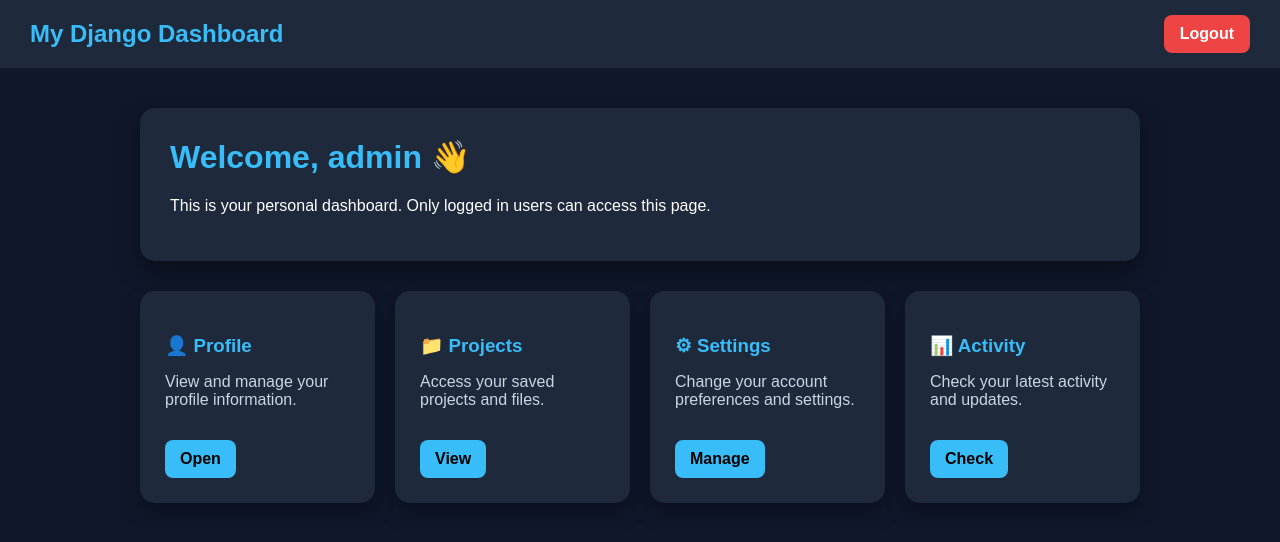
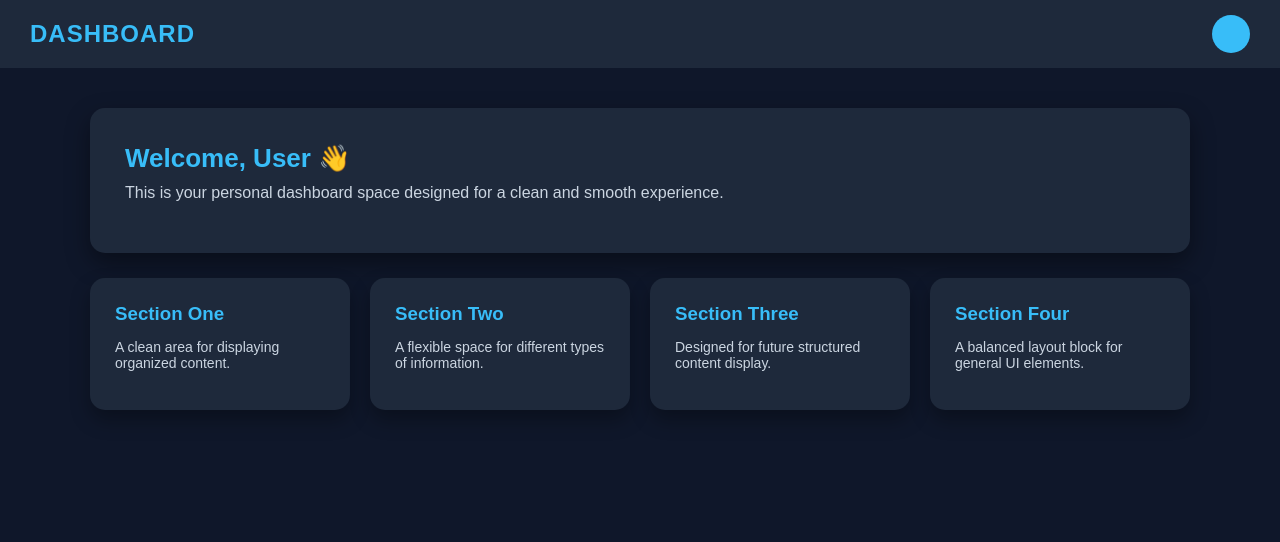
Before and after one commit to aashikaK/Django, a Django app: page / in a window 1280 px wide. Shown: the top 542 px of the page. Run offline with Django 5.2, Linux system fonts and the light colour scheme; a user stored in the database is signed in; parts of the project's set-up code (start-up, migrations or seed data) failed here and were passed over.

Commit message:
index.html

```diff
--- a/userproject/home/views.py
+++ b/userproject/home/views.py
@@ -1,5 +1,5 @@
 from django.shortcuts import render,redirect
-from django.contrib.auth.models import user
+from django.contrib.auth.models import User
 from django.contrib.auth import authenticate,logout
 
 # pw for aashi is Aashika123
--- a/userproject/templates/index.html
+++ b/userproject/templates/index.html
@@ -1,10 +1,8 @@
-{% load static %}
-
 <!DOCTYPE html>
 <html lang="en">
 <head>
     <meta charset="UTF-8">
-    <title>User Dashboard</title>
+    <title>Dashboard</title>
 
     <style>
 
@@ -26,41 +24,42 @@
         .navbar h2{
             margin:0;
             color:#38bdf8;
+            letter-spacing:1px;
         }
 
-        .logout-btn{
-            background:#ef4444;
-            color:white;
-            padding:10px 16px;
-            border-radius:8px;
-            text-decoration:none;
-            font-weight:bold;
-        }
-
-        .logout-btn:hover{
-            background:#dc2626;
+        .avatar{
+            width:38px;
+            height:38px;
+            border-radius:50%;
+            background:#38bdf8;
         }
 
         .container{
-            max-width:1000px;
+            max-width:1100px;
             margin:auto;
             padding:40px 20px;
         }
 
-        .welcome-box{
+        .welcome{
             background:#1e293b;
-            padding:30px;
+            padding:35px;
             border-radius:15px;
-            margin-bottom:30px;
+            margin-bottom:25px;
             box-shadow:0 10px 25px rgba(0,0,0,0.4);
         }
 
-        .welcome-box h1{
-            margin-top:0;
+        .welcome h1{
+            margin:0;
             color:#38bdf8;
+            font-size:26px;
         }
 
-        .cards{
+        .welcome p{
+            color:#cbd5e1;
+            margin-top:10px;
+        }
+
+        .grid{
             display:grid;
             grid-template-columns:repeat(auto-fit,minmax(220px,1fr));
             gap:20px;
@@ -79,154 +78,66 @@
         }
 
         .card h3{
+            margin:0 0 10px 0;
             color:#38bdf8;
-            margin-bottom:10px;
         }
 
         .card p{
             color:#cbd5e1;
-        }
-
-        .card a{
-            display:inline-block;
-            margin-top:15px;
-            text-decoration:none;
-            background:#38bdf8;
-            color:black;
-            padding:10px 15px;
-            border-radius:8px;
-            font-weight:bold;
-        }
-
-        .card a:hover{
-            background:#0ea5e9;
+            font-size:14px;
         }
 
     </style>
+
 </head>
 
 <body>
 
-{% if request.user.is_authenticated %}
-
 <div class="navbar">
 
-        <h2>My Django Dashboard</h2>
+    <h2>DASHBOARD</h2>
 
-        <a href="/logout" class="logout-btn">
-            Logout
-        </a>
+    <div class="avatar"></div>
 
 </div>
 
 <div class="container">
 
-        <div class="welcome-box">
+    <div class="welcome">
 
-            <h1>
-                Welcome, {{ request.user.username }} 👋
-            </h1>
+        <h1>Welcome, User 👋</h1>
 
         <p>
-                This is your personal dashboard. Only logged in users can access this page.
+            This is your personal dashboard space designed for a clean and smooth experience.
         </p>
 
     </div>
 
-        <div class="cards">
+    <div class="grid">
 
         <div class="card">
-
-                <h3>👤 Profile</h3>
-
-                <p>
-                    View and manage your profile information.
-                </p>
-
-                <a href="#">
-                    Open
-                </a>
-
+            <h3>Section One</h3>
+            <p>A clean area for displaying organized content.</p>
         </div>
 
         <div class="card">
-
-                <h3>📁 Projects</h3>
-
-                <p>
-                    Access your saved projects and files.
-                </p>
-
-                <a href="#">
-                    View
-                </a>
-
+            <h3>Section Two</h3>
+            <p>A flexible space for different types of information.</p>
         </div>
 
         <div class="card">
-
-                <h3>⚙ Settings</h3>
-
-                <p>
-                    Change your account preferences and settings.
-                </p>
-
-                <a href="#">
-                    Manage
-                </a>
-
+            <h3>Section Three</h3>
+            <p>Designed for future structured content display.</p>
         </div>
 
         <div class="card">
-
-                <h3>📊 Activity</h3>
-
-                <p>
-                    Check your latest activity and updates.
-                </p>
-
-                <a href="#">
-                    Check
-                </a>
-
+            <h3>Section Four</h3>
+            <p>A balanced layout block for general UI elements.</p>
         </div>
 
     </div>
 
 </div>
 
-{% else %}
-
-    <div class="container">
-
-        <div class="welcome-box">
-
-            <h1>
-                Access Denied 🚫
-            </h1>
-
-            <p>
-                Please login first to access the dashboard.
-            </p>
-
-            <a href="/login" style="
-                display:inline-block;
-                margin-top:15px;
-                background:#38bdf8;
-                color:black;
-                padding:12px 20px;
-                border-radius:8px;
-                text-decoration:none;
-                font-weight:bold;
-            ">
-                Go to Login
-            </a>
-
-        </div>
-
-    </div>
-
-{% endif %}
-
 </body>
 </html>
```
Lines whose indentation alone changed are shown as unchanged.
